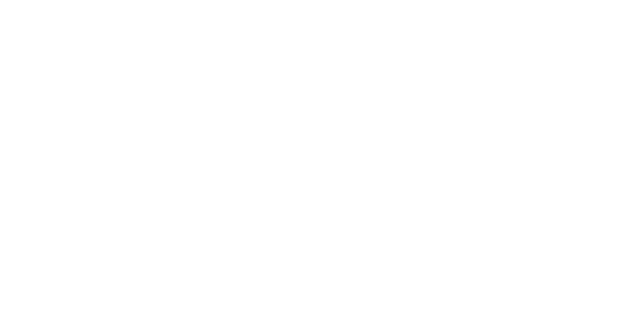
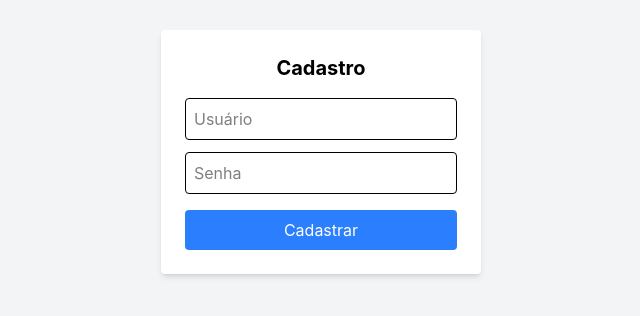
Before and after one commit to Flask-Web-Development/2026-ppi-kaio-lopes, a React (Vite) app in the folder TankCrudSimulator/: page /register in a window 1280 px wide. Before the commit this address had no page. Shown: the part 248-564 px from the top of the page, without its empty margins (319-959 px from the left). Built offline with nearby package versions, Linux system fonts and the light colour scheme; the HTML template or start-up script is replaced by a standard one.

Commit message:
feat: added basis for auth and register system

```diff
--- a/TankCrudSimulator/src/App.jsx
+++ b/TankCrudSimulator/src/App.jsx
@@ -2,6 +2,8 @@ import { useState } from 'react'
 import { Link,Routes,Route } from 'react-router-dom'
 import MainMenu from './pages/MainMenu'
 import Garage from './pages/Garage'
+import Login from './pages/Login'
+import Register from './pages/Register'
 
 
 
@@ -12,6 +14,8 @@ function App() {
   return (
     <Routes>
       <Route path="/" element={<MainMenu />} />
+      <Route path="/login" element={<Login />} />
+      <Route path="/register" element={<Register />} />
       <Route path="/garage" element={<Garage />} />
       <Route path="/mechanic" element={<MainMenu />} />
       <Route path="/workshop" element={<MainMenu />} />
--- /dev/null
+++ b/TankCrudSimulator/src/pages/Login.jsx
@@ -0,0 +1,61 @@
+import { useState } from "react";
+
+export default function Login() {
+  const [username, setUsername] = useState("");
+  const [password, setPassword] = useState("");
+
+  async function handleSubmit(e) {
+    e.preventDefault();
+    const response = await fetch(
+      "http://localhost:5000/auth/login",
+      {
+        method: "POST",
+        headers: {
+          "Content-Type": "application/json",
+        },
+        body: JSON.stringify({
+          username,
+          password,
+        }),
+      }
+    );
+
+    const data = await response.json();
+    console.log(data);
+    if (data.userLoggedIn) {
+      alert("Login realizado");
+    } else {
+      alert("Usuário ou senha inválidos");
+    }
+  }
+
+  return (
+    <form
+      onSubmit={handleSubmit}
+      className="max-w-sm mx-auto p-4 flex flex-col gap-4"
+    >
+      <input
+        type="text"
+        placeholder="Usuário"
+        value={username}
+        onChange={(e) => setUsername(e.target.value)}
+        className="border p-2 rounded"
+      />
+
+      <input
+        type="password"
+        placeholder="Senha"
+        value={password}
+        onChange={(e) => setPassword(e.target.value)}
+        className="border p-2 rounded"
+      />
+
+      <button
+        type="submit"
+        className="bg-blue-500 text-white p-2 rounded"
+      >
+        Entrar
+      </button>
+    </form>
+  );
+}
--- a/TankCrudSimulator/src/pages/MainMenu.jsx
+++ b/TankCrudSimulator/src/pages/MainMenu.jsx
@@ -17,7 +17,7 @@ export default function MainMenu() {
 			<div className="flex justify-center row-span-3">
 				<div className="flex items-center justify-center">
 					<button className="bg-green-500 hover:scale-105 border-4 w-50 h-20 rounded flex justify-center items-center"
-						onClick={() => navigate("/garage")}
+						onClick={() => navigate("/login")}
 					>
 						<h1 className="font-semibold">Open Garage</h1>
 					</button>
--- /dev/null
+++ b/TankCrudSimulator/src/pages/Register.jsx
@@ -0,0 +1,77 @@
+import { useState } from "react";
+
+export default function Register() {
+  const [username, setUsername] = useState("");
+  const [password, setPassword] = useState("");
+
+  async function handleSubmit(e) {
+    e.preventDefault();
+
+    try {
+      const response = await fetch(
+        "http://localhost:5000/auth/register",
+        {
+          method: "POST",
+          headers: {
+            "Content-Type": "application/json",
+          },
+          body: JSON.stringify({
+            username,
+            password,
+          }),
+        }
+      );
+
+      const data = await response.json();
+
+      console.log(data);
+
+      if (data.created) {
+        alert("Usuário cadastrado com sucesso!");
+        setUsername("");
+        setPassword("");
+      } else {
+        alert("Erro ao cadastrar usuário.");
+      }
+    } catch (error) {
+      console.error(error);
+      alert("Erro ao conectar com a API.");
+    }
+  }
+
+  return (
+    <div className="min-h-screen flex items-center justify-center bg-gray-100">
+      <form
+        onSubmit={handleSubmit}
+        className="bg-white p-6 rounded shadow-md w-80"
+      >
+        <h1 className="text-xl font-bold mb-4 text-center">
+          Cadastro
+        </h1>
+
+        <input
+          type="text"
+          placeholder="Usuário"
+          value={username}
+          onChange={(e) => setUsername(e.target.value)}
+          className="w-full border p-2 rounded mb-3"
+        />
+
+        <input
+          type="password"
+          placeholder="Senha"
+          value={password}
+          onChange={(e) => setPassword(e.target.value)}
+          className="w-full border p-2 rounded mb-4"
+        />
+
+        <button
+          type="submit"
+          className="w-full bg-blue-500 text-white p-2 rounded"
+        >
+          Cadastrar
+        </button>
+      </form>
+    </div>
+  );
+}
```
Also changed, not shown: 2 other files (tests, documents, lock files or other folders).
